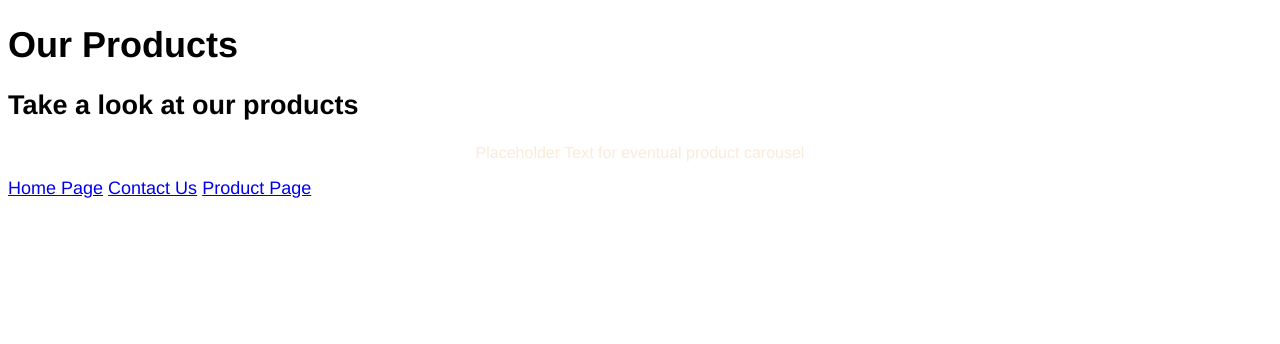
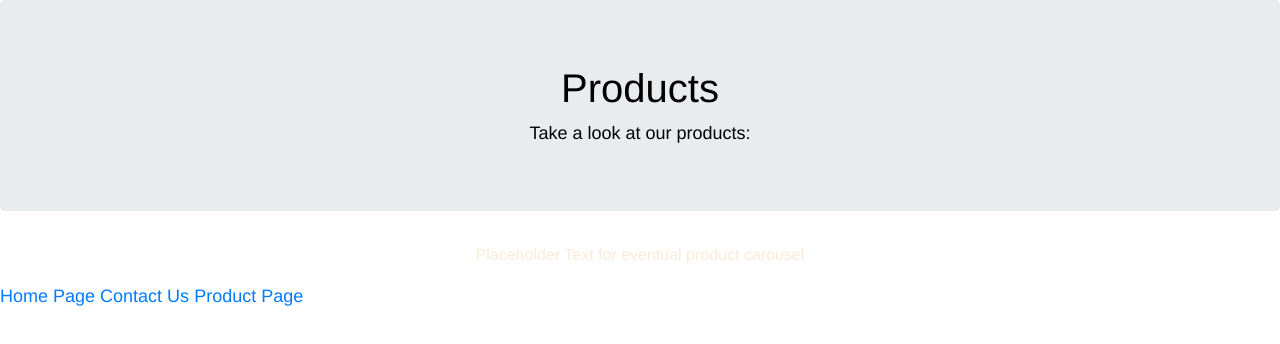
Before and after one commit to WDanielH/GrowAFrog, a plain HTML site: page Products.html in a window 1280 px wide. Drawn offline with nearby package versions, Linux system fonts and the light colour scheme.

Commit message:
bootstrap on prodcuts page

```diff
--- a/Products.html
+++ b/Products.html
@@ -1,17 +1,28 @@
 <!DOCTYPE html>
 <html lang="en-US">
 <head>
-    <link rel="stylesheet" href="css/style.css" />
-    <title></title>
+    <head>
+        <link rel="stylesheet" href="css/style.css" />
+        <title>Grow A Frog Products</title>
+        <meta charset="utf-8">
+        <meta name="viewport" content="width=device-width, initial-scale=1">
+        <link rel="stylesheet" href="https://maxcdn.bootstrapcdn.com/bootstrap/4.5.0/css/bootstrap.min.css">
+        <script src="https://ajax.googleapis.com/ajax/libs/jquery/3.5.1/jquery.min.js"></script>
+        <script src="https://cdnjs.cloudflare.com/ajax/libs/popper.js/1.16.0/umd/popper.min.js"></script>
+        <script src="https://maxcdn.bootstrapcdn.com/bootstrap/4.5.0/js/bootstrap.min.js"></script>
+        <link rel="stylesheet" href="css/style.css" />
+
+
 </head>
 <body>
-    <header>
-        <H1>Our Products</H1>
-        <h2>Take a look at our products</h2>
-    </header>
-       <main>
+    <div class="jumbotron text-center">
+    <h1>Products</h1>
+    Take a look at our products:
+    </div>
+
+    <main>
         <p>Placeholder Text for eventual product carousel</p>
-       </main>
+    </main>
 
        <a href="index.html">Home Page</a>
        <a href="contact.html">Contact Us</a>
```
Also changed, not shown: contact.html (+0 -3 lines), index.html (+2 -2 lines).
